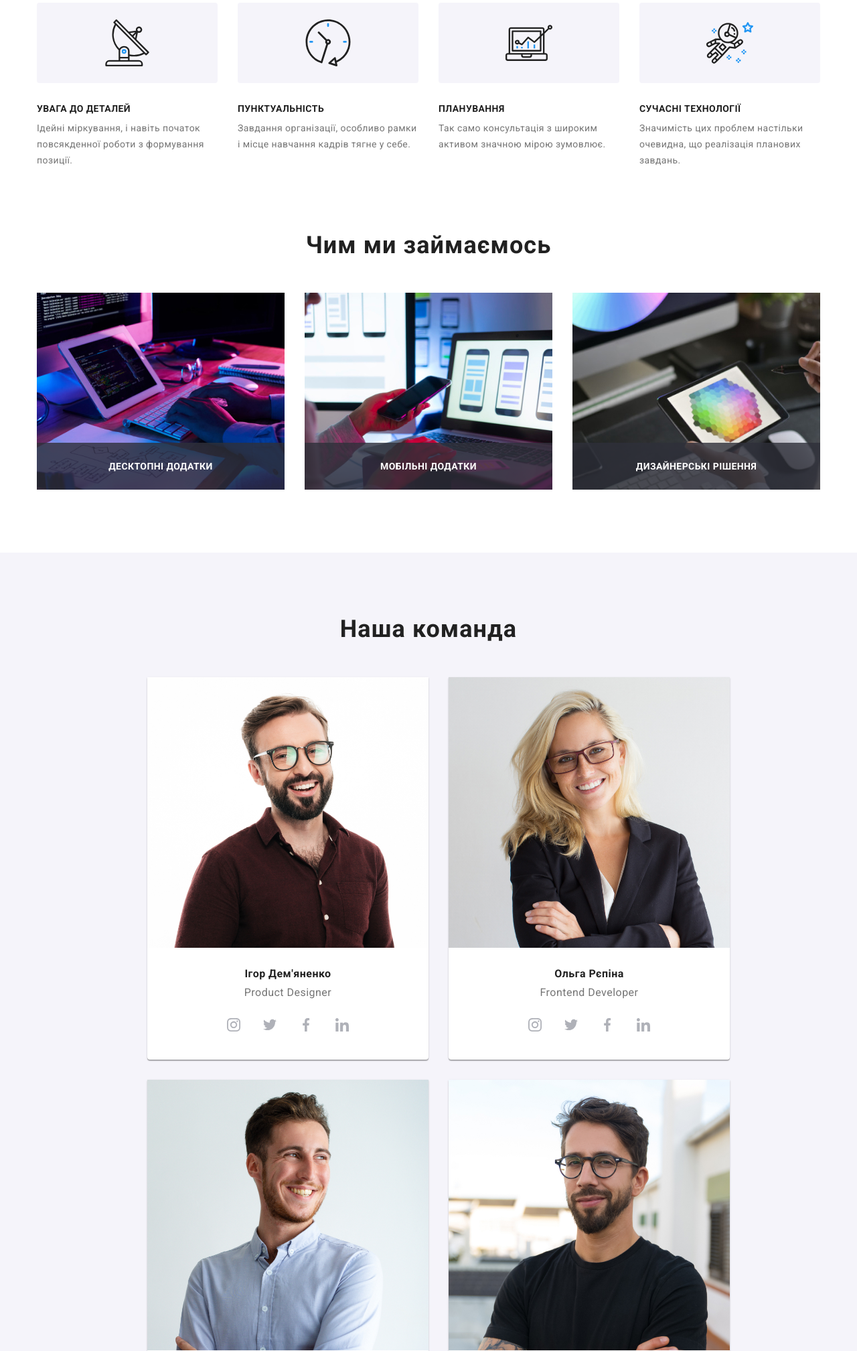
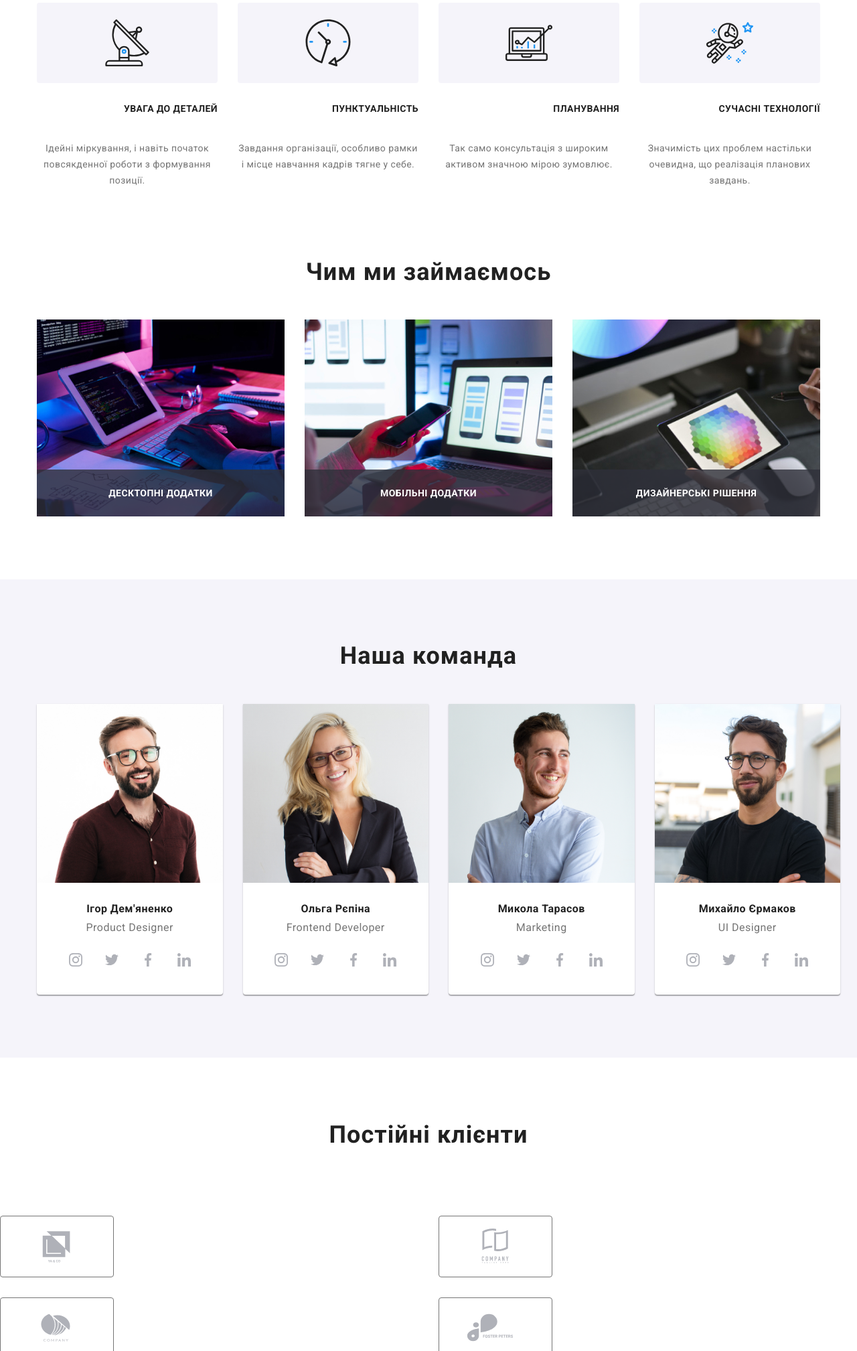
Before and after one commit to tolyagan228/WebStudio-SCSS, a plain HTML site: page index.html in a window 1280 px wide. Shown: the part 783-2800 px from the top of the page at 67% size. Drawn offline with nearby package versions, Linux system fonts and the light colour scheme; files that its build step writes are made by us from their sources; files whose address does not match are found by name.

Commit message:
mini help

```diff
--- a/sass/components/_btn.scss
+++ b/sass/components/_btn.scss
@@ -21,6 +21,9 @@
     cursor: pointer;
     opacity: 0.7;
   }
+    @media screen and (min-width:1200px) {
+      padding: 10px, 32px, 10px, 32px;
+    }
 }
 .modal__btn {
   @extend %btn;
--- a/sass/layout/_advantages.scss
+++ b/sass/layout/_advantages.scss
@@ -1,6 +1,10 @@
 .advantages {
-  padding-top: 94px;
-  padding-bottom: 94px;
+  padding-top: 60px;
+    padding-bottom: 60px;
+  @media screen and (min-width: 1200px) {
+    padding-top: 94px;
+      padding-bottom: 94px;
+  }
 }
 
 .advantages__list {
@@ -13,16 +17,20 @@
     }
 
     @media screen and (min-width: 1200px) {
+      gap: 30px;
       align-items: flex-start;
-      gap: 30px;
     }
 }
 
 .advantages__item {
-  @include flex-basis(30px, 4);
+  @include flex-basis(30px, 2);
+  width: 100%;
   color: $main-color;
   font-size: 14px;
   letter-spacing: 0.42px;
+  @media screen and (min-width: 1200px) {
+    @include flex-basis(30px, 4);
+  }
 }
 .advantages__item::before {
   content: "";
@@ -46,10 +54,17 @@
   font-size: 14px;
   line-height: 1.71;
   letter-spacing: 0.42px;
+  margin-bottom: 10px;
+  margin-top: 30px;
+  text-align: center;
 }
 
 .advantages__title {
   color: $main-color;
   font-size: 14px;
   padding-bottom: 10px;
+  text-align: center;
+  @media screen and (min-width:768px) {
+    text-align: right;
+  }
 }
--- a/sass/layout/_customer.scss
+++ b/sass/layout/_customer.scss
@@ -10,16 +10,21 @@
 }
 
 .customer__list {
-  @include flex(30px);
-  justify-content: center;
-  @media screen and (min-width: 480px) {
-      display: flex;
-      flex-wrap: wrap;
-    }
-    @media screen and (min-width: 768px) {
-      display: flex;
-      flex-wrap: wrap;;
-    }
+  display: flex;
+  justify-content: space-around;
+  gap: 30px;
+  align-items: center;
+  padding-top: 50px;
+  flex-wrap: wrap;
+
+}
+
+.customer__item {
+  @include flex-basis(20px, 3);
+
+  @media screen and (min-width: 768px) {
+    @include flex-basis(30px, 2);
+  }
 }
 
 .customer__icon {
--- a/sass/layout/_header.scss
+++ b/sass/layout/_header.scss
@@ -28,6 +28,7 @@
 }
 .nav__list {
   @include flex(50px);
+      display: none;
       @media screen and (min-width: 768px) {
        display: flex;
       }
@@ -52,9 +53,12 @@
   font-weight: 500;
   letter-spacing: 0.28px;
   text-decoration: none;
-  display: flex;
+  display: none;
   margin-left: auto;
   gap: 50px;
+  @media screen and (min-width: 768px) {
+    display: flex;
+  }
 }
 
 .contact-list__link {
@@ -73,11 +77,11 @@
     cursor: pointer;
   }
 }
-
-.contact-list__item:not(:last-child) {
-  margin-bottom: 9px;
+@media screen and (max-width: 1199px) {
+  .contact-list__item:first-child {
+    margin-bottom: 10px;
+  }
 }
-
 .contact-list__icon {
   display: inline-block;
   fill: $add-color;
--- a/sass/layout/_hero.scss
+++ b/sass/layout/_hero.scss
@@ -21,4 +21,7 @@
   margin-bottom: 30px;
   text-transform: uppercase;
   letter-spacing: 2.64px;
+  @media screen and (min-width: 1200px) {
+    font-size: 44px;
+  }
 }
--- a/sass/layout/_work.scss
+++ b/sass/layout/_work.scss
@@ -1,5 +1,9 @@
 .work {
-  padding-bottom: 94px;
+  display: none;
+  @media screen and (min-width: 1200px) {
+    padding-bottom: 94px;
+    display: block;
+  }
 }
 
 .work__list {
--- a/sass/layout/_workers.scss
+++ b/sass/layout/_workers.scss
@@ -35,9 +35,14 @@
     0px 1px 1px 0px rgba(0, 0, 0, 0.14), 0px 1px 3px 0px rgba(0, 0, 0, 0.12);
   border-radius: 0px 0px 4px 4px;
   background: $add-white;
-  flex-basis: (100% - 30) / 2;
+  @include flex-basis(30px, 2);
+  @media screen and (min-width:768px) {
+    @include flex-basis(30px, 2);
+  }
+    @media screen and (min-width:1200px) {
+      @include flex-basis(30px, 4);
+    }
 }
-
 .workers-soc-list {
   display: flex;
   justify-content: center;
```
Also changed, not shown: css/main.css, css/main.min.css, 2 other files.
